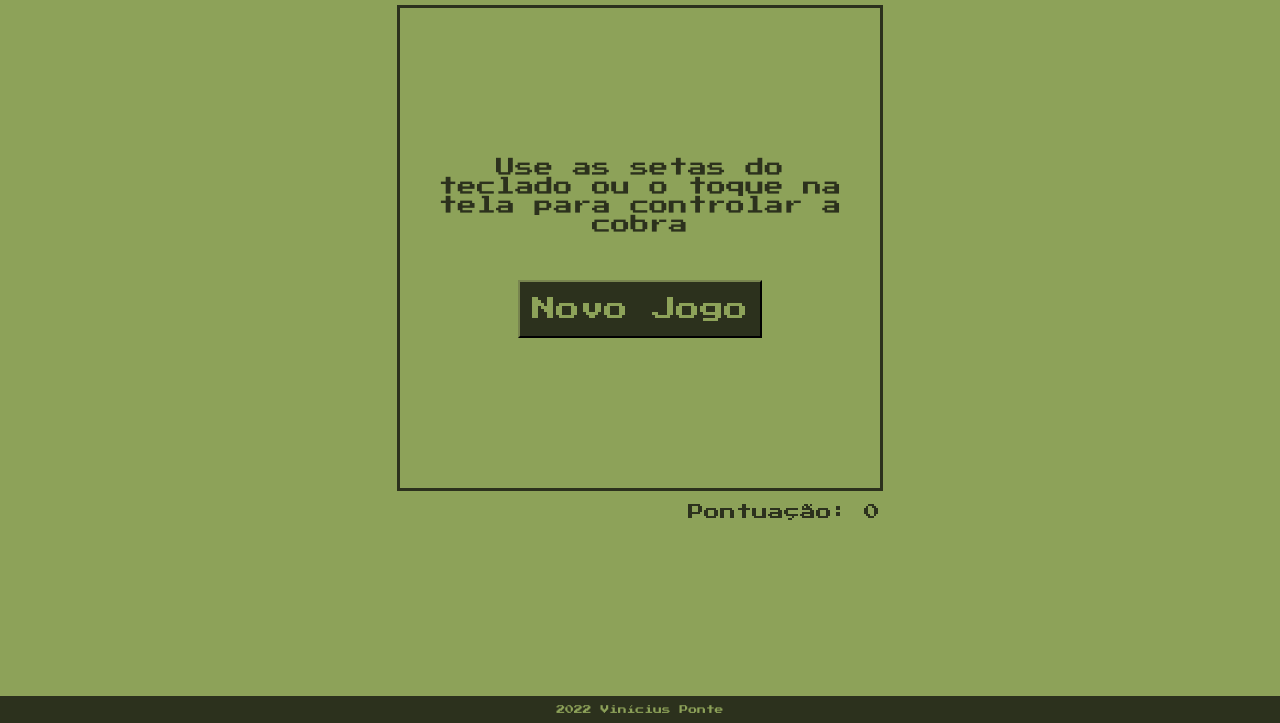
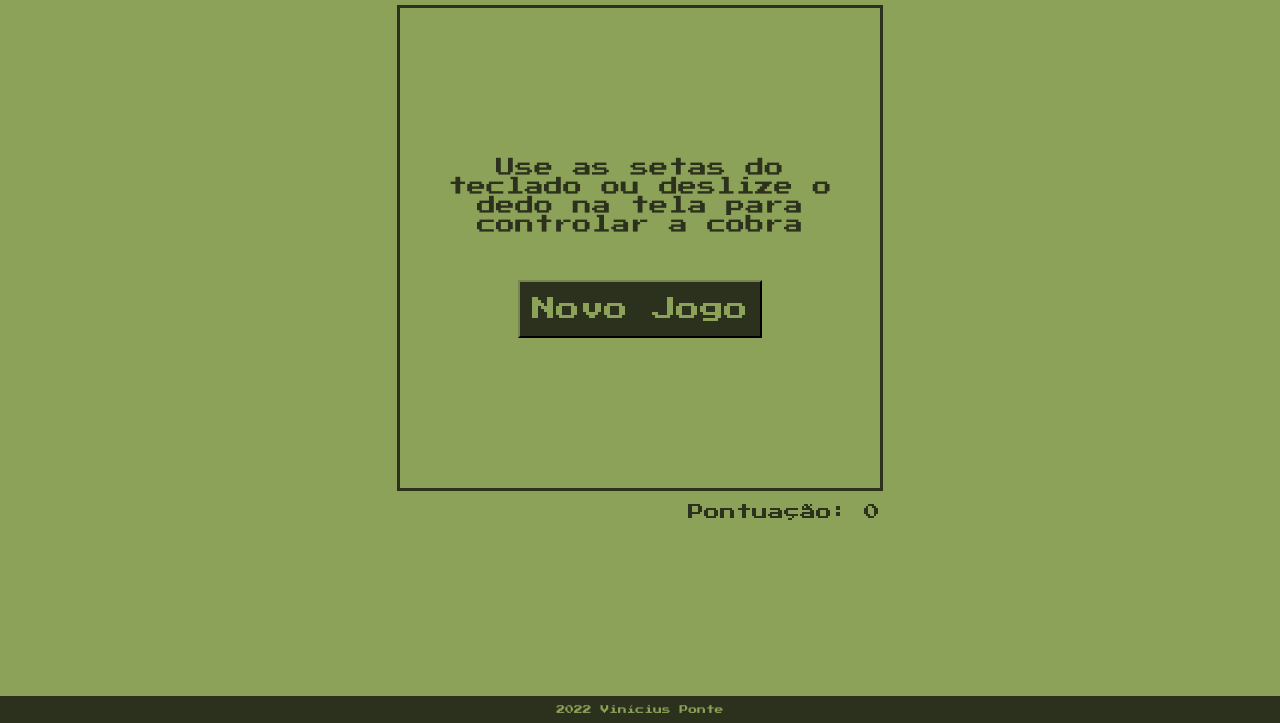
Before and after one commit to ViniciusMPonte/retrosnake, a plain HTML site: page index.html in a window 1280 px wide. Shown: the part 77-800 px from the top of the page. Drawn offline with Linux system fonts and the light colour scheme.

Commit message:
Change in initial text

```diff
--- a/index.html
+++ b/index.html
@@ -18,7 +18,7 @@
 
     <section class="gameScreen">
 
-      <div class="newGame"><p class="text">Use as setas do teclado ou o toque na tela para controlar a cobra</p><br>
+      <div class="newGame"><p class="text">Use as setas do teclado ou deslize o dedo na tela para controlar a cobra</p><br>
         <button class="newGameButton" onclick="startGame()">Novo Jogo</button>
       </div>
 
```
